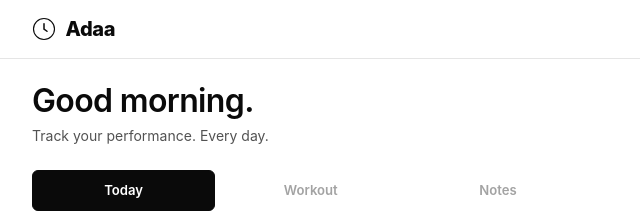
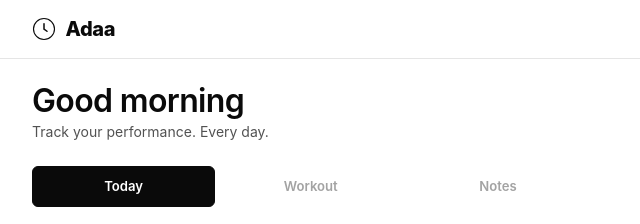
Before and after one commit to tameem3342/my-day, a plain HTML site: page app.html in a window 1280 px wide. Shown: the top 224 px of the page, 124-764 px from the left. Drawn offline with nearby package versions, Linux system fonts and the light colour scheme.

Commit message:
fix: remove dots from greeting, smaller name, tighter spacing

```diff
--- a/app.html
+++ b/app.html
@@ -486,8 +486,8 @@
 
 <main style="max-width:1000px;margin:0 auto;padding:1.5rem 1rem;position:relative;z-index:1;">
   <div style="margin-bottom:1.5rem;">
-    <h1 class="font-display" style="-webkit-text-fill-color:var(--text);font-size:2rem;font-weight:800;line-height:1.15;margin-bottom:.3rem;display:flex;align-items:baseline;flex-wrap:wrap;gap:.3rem;">
-      <span id="greeting" style="font-weight:600;"></span><span id="greetingName" style="font-weight:700;font-size:2rem;color:#A78BFA;-webkit-text-fill-color:#A78BFA;transition:color .3s;"></span>
+    <h1 class="font-display" style="-webkit-text-fill-color:var(--text);font-size:2rem;font-weight:800;line-height:1.1;margin-bottom:.15rem;display:flex;align-items:baseline;flex-wrap:wrap;gap:.25rem;">
+      <span id="greeting" style="font-weight:600;"></span><span id="greetingName" style="font-weight:700;font-size:1.8rem;color:#A78BFA;-webkit-text-fill-color:#A78BFA;transition:color .3s;"></span>
     </h1>
     <p id="subGreeting" style="font-size:.875rem;color:var(--text2);"></p>
   </div>
--- a/js/i18n.js
+++ b/js/i18n.js
@@ -2,7 +2,7 @@
 // ── i18n ─────────────────────────────────────────────────────────
 const T = {
   en:{
-    logo:'Adaa', greetMorn:'Good morning.', greetAfter:'Good afternoon.', greetEve:'Good evening.',
+    logo:'Adaa', greetMorn:'Good morning', greetAfter:'Good afternoon', greetEve:'Good evening',
     sub:'Track your performance. Every day.',
     tabToday:'Today', tabNotes:'Notes', tabWeek:'This Week', tabWorkout:'Workout', tabLog:'Past Days',
     titleHabits:'Daily Habits', titleCalories:'Calorie Tracker', titleNotes:'Day Notes',
@@ -41,7 +41,7 @@ const T = {
     stepsUnit:'steps',
   },
   ar:{
-    logo:'Adaa', greetMorn:'صباح الخير.', greetAfter:'مساء النور.', greetEve:'مساء الخير.',
+    logo:'Adaa', greetMorn:'صباح الخير', greetAfter:'مساء النور', greetEve:'مساء الخير',
     sub:'تتبّع أداءك. كل يوم.',
     tabToday:'اليوم', tabNotes:'الملاحظات', tabWeek:'هذا الأسبوع', tabWorkout:'تمرين', tabLog:'سجل الأيام',
     titleHabits:'العادات اليومية', titleCalories:'تتبع السعرات', titleNotes:'ملاحظات اليوم',
```
